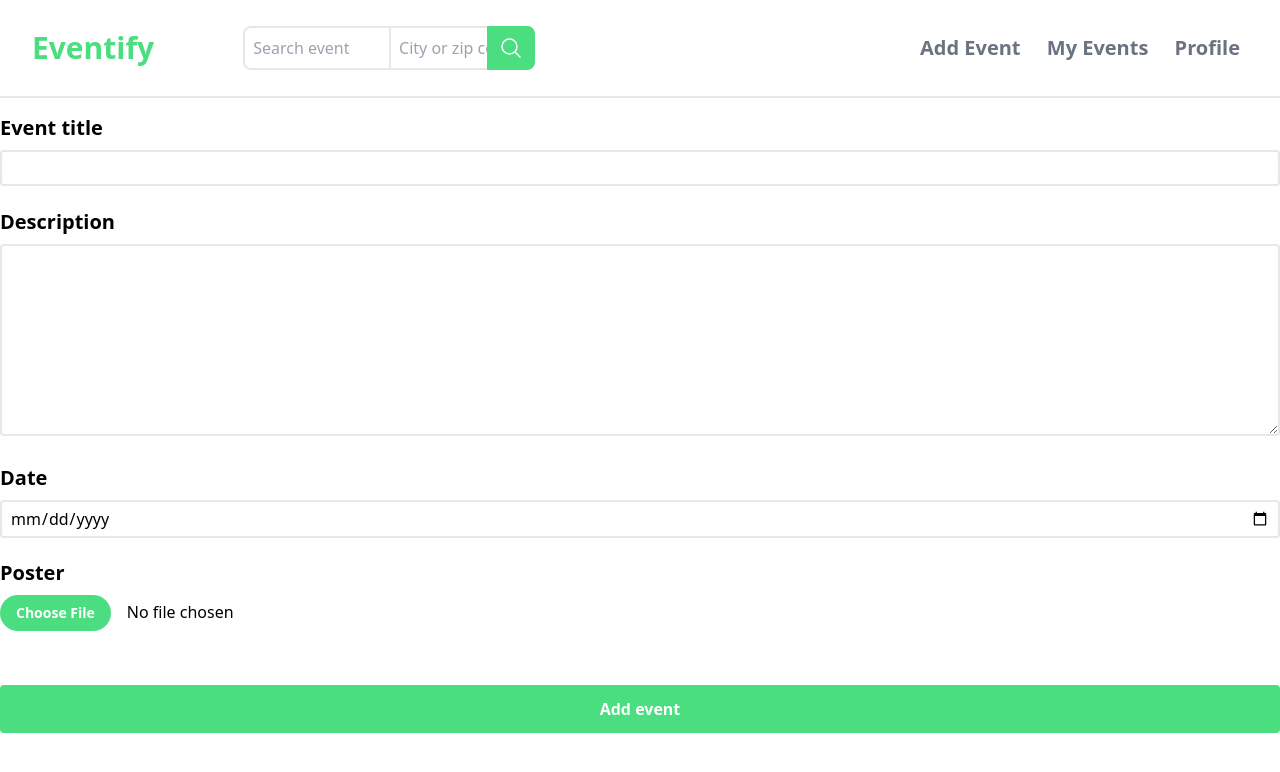
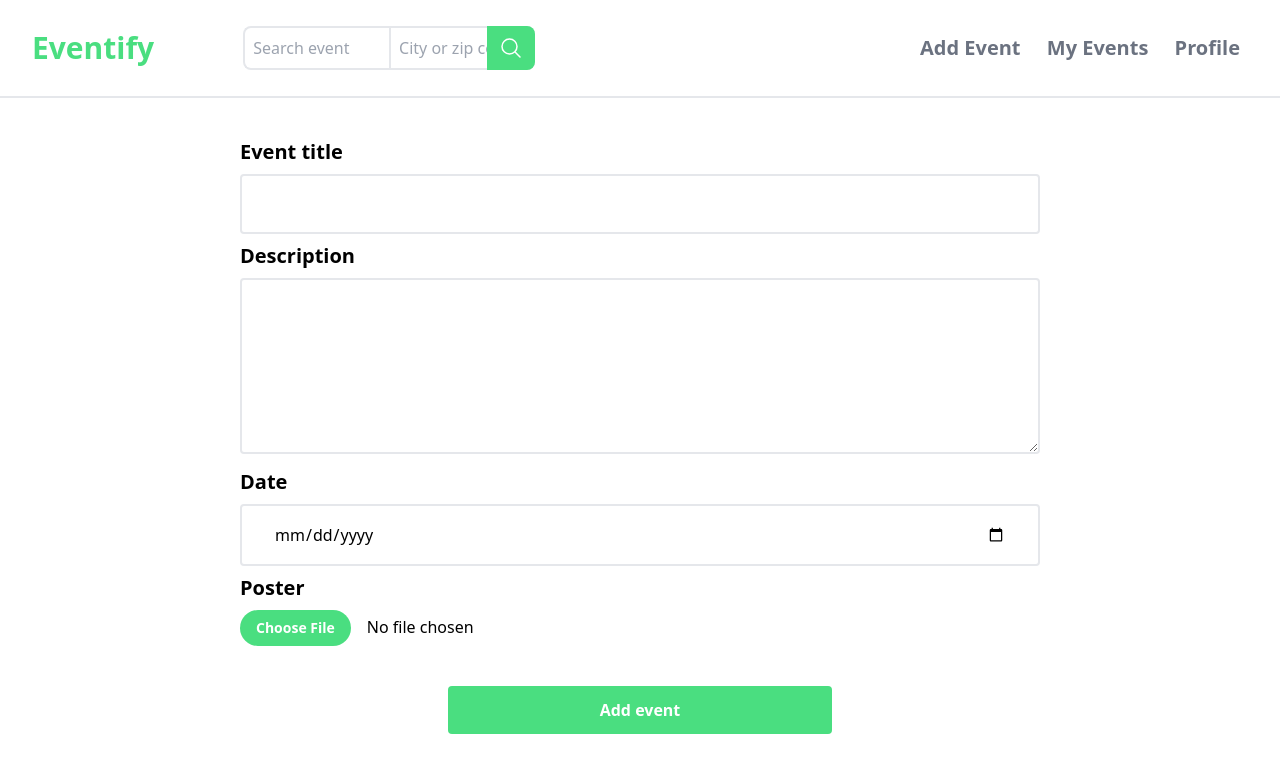
Before and after one commit to Shaymoun/eventify, a React (Vite) app: page /add-event in a window 1280 px wide. Shown: the top 772 px of the page. Built offline with nearby package versions, Linux system fonts and the light colour scheme.

Commit message:
feat: AddEvent component adjusted to desktop devices.

```diff
--- a/src/App.jsx
+++ b/src/App.jsx
@@ -4,6 +4,7 @@ import HomePage from "./pages/Home"
 import RootLayout from "./pages/Root"
 import ProfilePage from "./pages/Profile"
 import AddEventPage from "./pages/AddEvent"
+import MyEventsPage from "./pages/MyEvents"
 
 function App() {
 	const router = createBrowserRouter([
@@ -14,7 +15,7 @@ function App() {
 				{ index: true, element: <HomePage /> },
 				{ path: "/profile", element: <ProfilePage /> },
 				{ path: "/add-event", element: <AddEventPage /> },
-				{ path: "/my-events", element: <ProfilePage /> },
+				{ path: "/my-events", element: <MyEventsPage /> },
 			],
 		},
 	])
--- a/src/index.css
+++ b/src/index.css
@@ -7,6 +7,7 @@
 	margin: 0;
 	box-sizing: border-box;
 }
-/* body {
-	background-color: #463434;
-} */
+
+html, body {
+	height: 100%;
+}
--- a/src/pages/AddEvent.jsx
+++ b/src/pages/AddEvent.jsx
@@ -1,7 +1,7 @@
 const AddEventPage = () => {
 	return (
-		<div className='flex justify-center py-2  h-svh'>
-			<form action='' className='flex flex-col justify-between h-4/5 sm:w-full '>
+		<div className='flex justify-center py-2 sm:w-4/5 sm:mx-auto lg:w-[800px] lg:items-center lg:py-8'>
+			<form action='' className='flex flex-col justify-around h-4/5 sm:w-full '>
 				<div>
 					<label htmlFor='name' className='block py-2 text-xl font-semibold'>
 						Event title
@@ -10,18 +10,22 @@ const AddEventPage = () => {
 						type='text'
 						name='title'
 						id='name'
-						className='w-full rounded border-2  px-2 py-1'
+						className='w-full rounded border-2  px-2 py-1 lg:px-8 lg:py-4'
+						required
 					/>
 				</div>
 				<div>
-					<label htmlFor='description' className='block py-2 text-xl font-semibold'>
+					<label
+						htmlFor='description'
+						className='block py-2 text-xl font-semibold'>
 						Description
 					</label>
 					<textarea
 						type='text'
 						name='description'
 						id='description'
-						className='resize-y w-full rounded border-2 px-2 py-1 min-h-48'
+						className='resize-y w-full rounded border-2 px-2 py-1 min-h-44 lg:px-8 lg:py-4'
+						required
 					/>
 				</div>
 				<div>
@@ -32,20 +36,23 @@ const AddEventPage = () => {
 						type='date'
 						name='date'
 						id='date'
-						className='w-full rounded border-2 px-2 py-1'
+						className='w-full rounded border-2 px-2 py-1 lg:px-8 lg:py-4'
+						required
 					/>
 				</div>
 				<div>
 					<label htmlFor='poster' className='block py-2 text-xl font-semibold'>
 						Poster
 					</label>
-					<input type='file' name='poster' id='poster' className="z-[-1]py-1 mb-6 file:mr-4 file:py-2 file:px-4
-      file:rounded-full file:border-0
-      file:text-sm file:font-semibold
-      file:bg-green-400 file:text-white
-      "/>
+					<input
+						type='file'
+						name='poster'
+						id='poster'
+						className='z-[-1]py-1 mb-6 file:mr-4 file:py-2 file:px-4 file:rounded-full file:border-0 file:text-sm file:font-semibold file:bg-green-400 file:text-white'
+						required
+					/>
 				</div>
-				<button className='py-3 rounded bg-green-400 text-white font-bold mt-4'>
+				<button className='py-3 rounded bg-green-400 text-white font-bold mt-4 lg:w-96 lg:mx-auto'>
 					Add event
 				</button>
 			</form>
```
